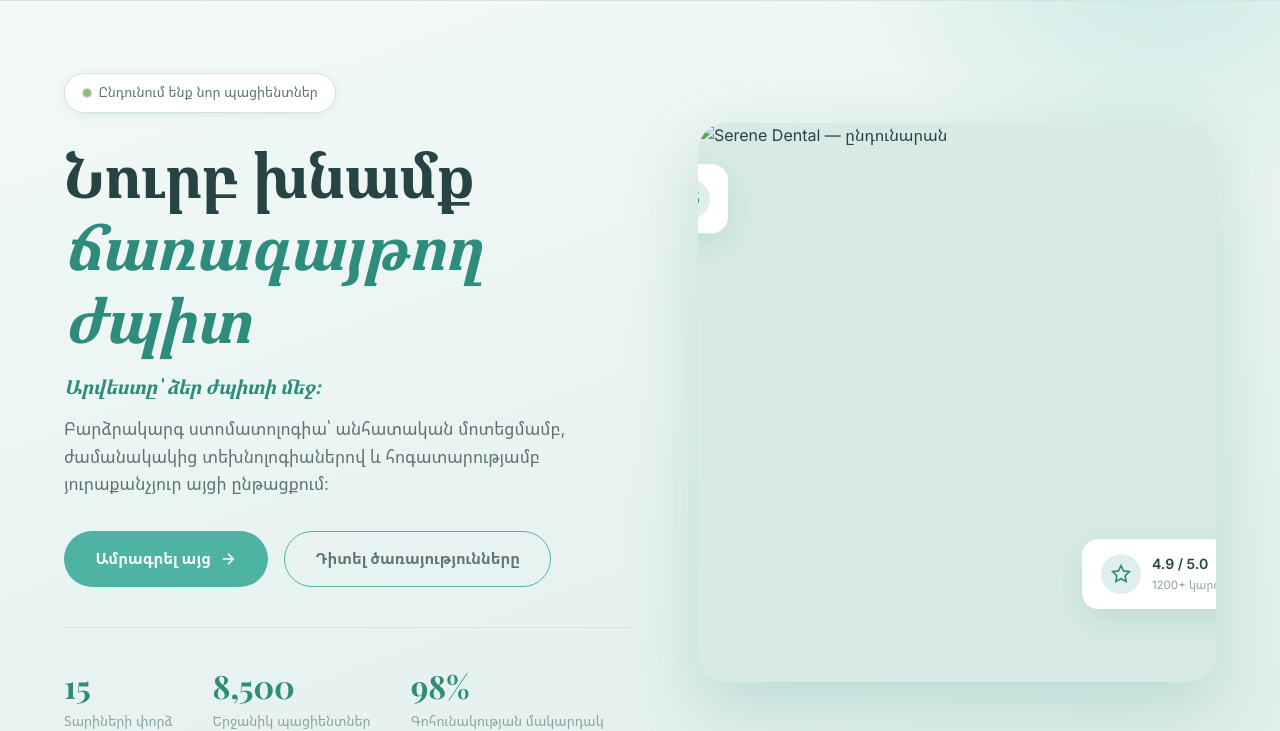
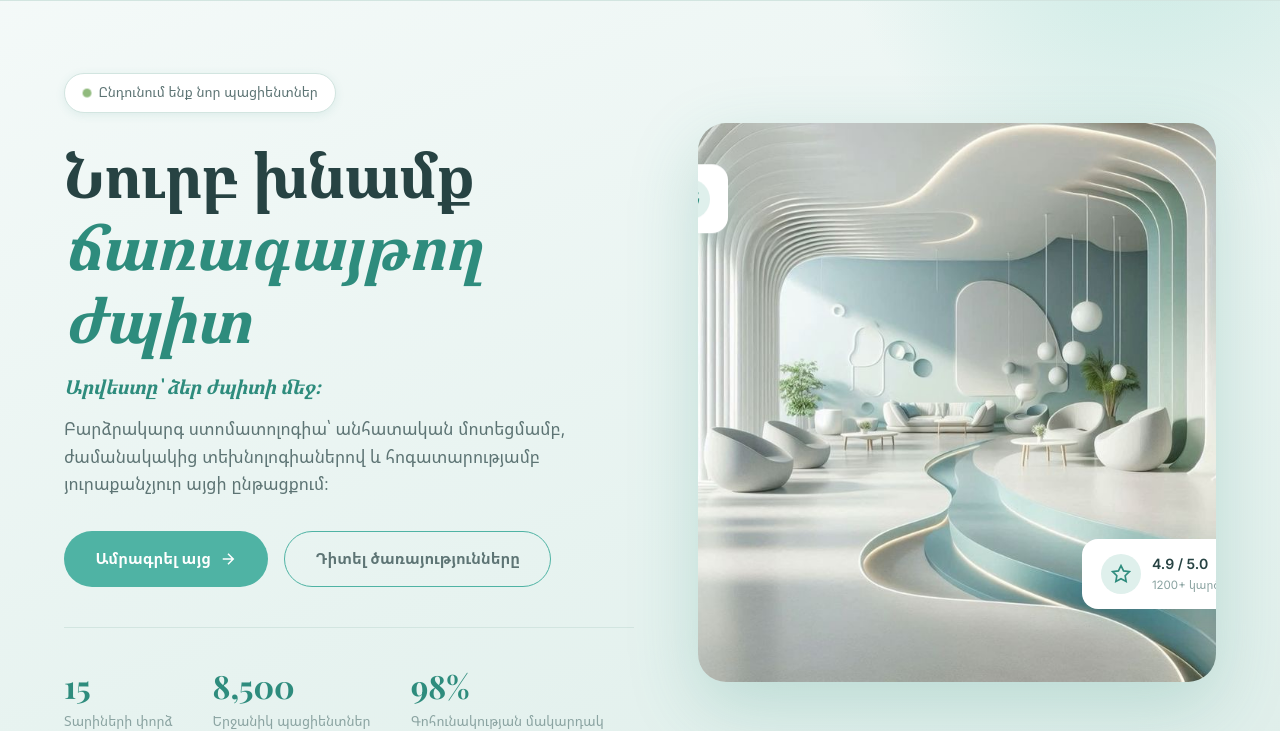
Before and after one commit to astghik-education/dental-clinic, a plain HTML site: page index.html in a window 1280 px wide. Shown: the part 73-804 px from the top of the page. Drawn offline with nearby package versions, Linux system fonts and the light colour scheme; a web font is replaced by a local one.

Commit message:
Update index.html

```diff
--- a/index.html
+++ b/index.html
@@ -204,7 +204,7 @@ textarea.form-control{resize:vertical;min-height:90px}
       </div>
     </div>
     <div class="hero-visual reveal">
-      <img src="reception.jpg(2).JPG" alt="Serene Dental — ընդունարան">
+      <img src="reception.jpg" alt="Serene Dental — ընդունարան">
       <div class="floating-card card-1">
         <div class="fc-icon"><svg width="20" height="20" viewBox="0 0 24 24" fill="none" stroke="currentColor" stroke-width="2"><path d="M22 11.08V12a10 10 0 1 1-5.93-9.14"/><polyline points="22 4 12 14.01 9 11.01"/></svg></div>
            </div>
```
